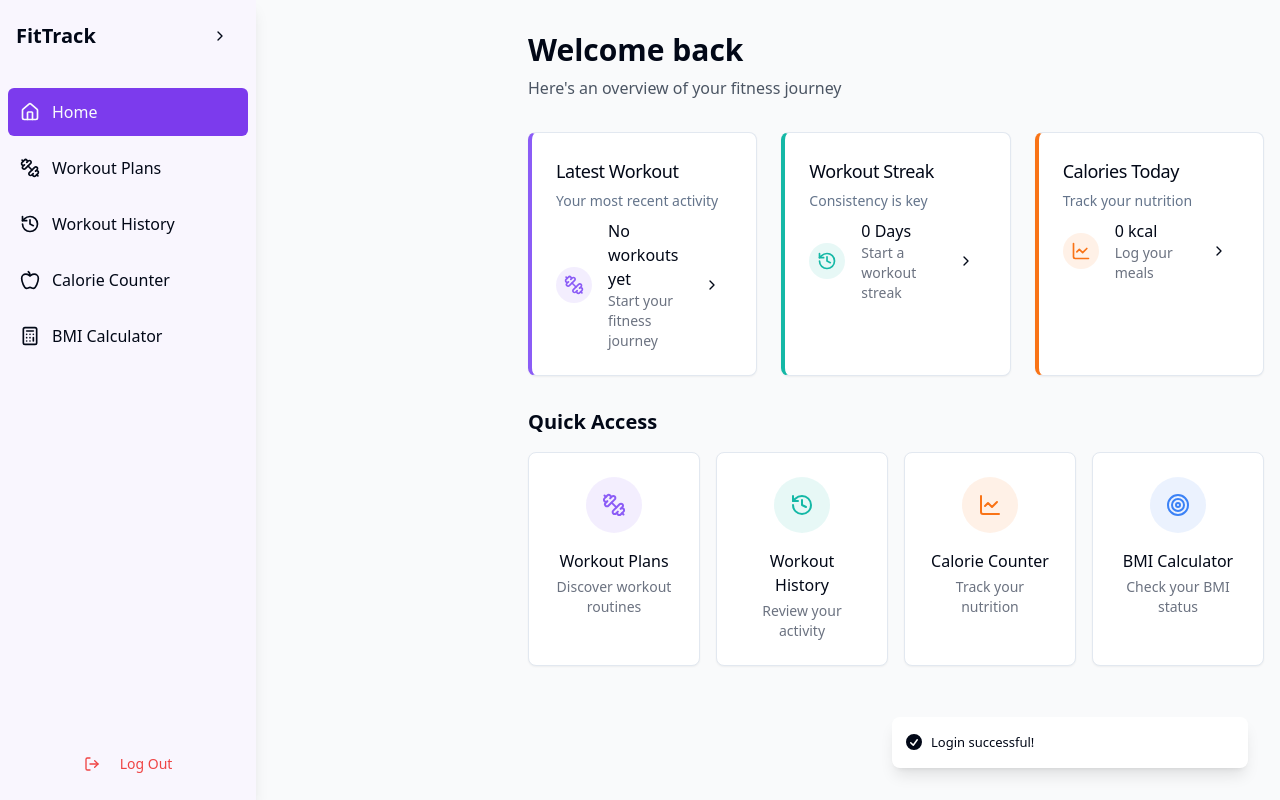
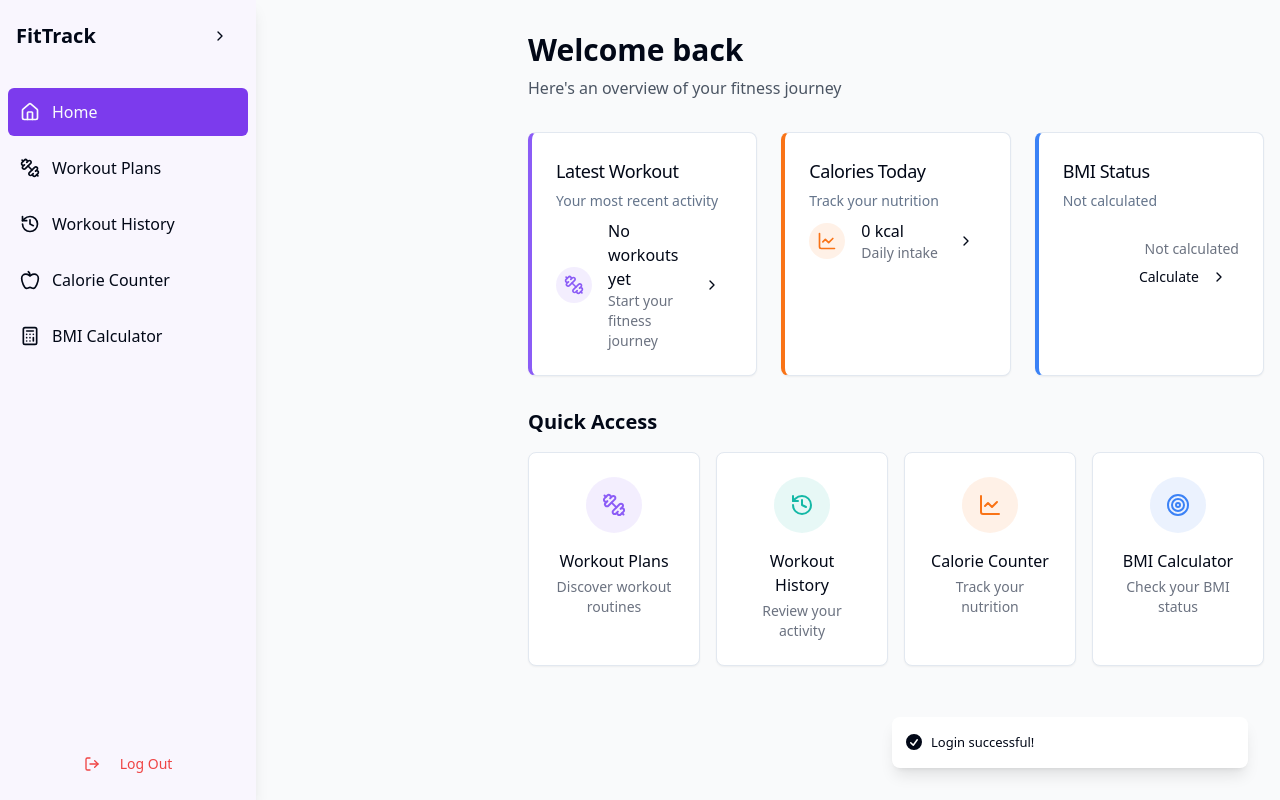
Before and after one commit to Nalin-22/body-beat-blueprint, a React (Vite) app: page /login in a window 1280 px wide. Both pictures are taken after typing "name@example.com", "Sample123" into the empty fields and a click on the button "Sign in". Built offline with nearby package versions, Linux system fonts and the light colour scheme.

Commit message:
Update dashboard with user data
Updates the dashboard to reflect user calorie and workout data, and adds a radial progress chart for BMI.

```diff
--- a/src/pages/BMICalculator.tsx
+++ b/src/pages/BMICalculator.tsx
@@ -1,4 +1,3 @@
-
 import { useState, useEffect } from 'react';
 import { Card, CardContent, CardDescription, CardHeader, CardTitle } from '@/components/ui/card';
 import { Button } from '@/components/ui/button';
@@ -19,11 +18,9 @@ const BMICalculator = () => {
       let bmiValue: number;
 
       if (unit === 'metric') {
-        // Metric: weight (kg) / height^2 (m)
         const heightInMeters = Number(height) / 100;
         bmiValue = Number(weight) / (heightInMeters * heightInMeters);
       } else {
-        // Imperial: (weight (lbs) * 703) / height^2 (inches)
         bmiValue = (Number(weight) * 703) / (Number(height) * Number(height));
       }
 
@@ -42,8 +39,13 @@ const BMICalculator = () => {
       } else {
         setBmiCategory('Obesity');
       }
+
+      localStorage.setItem('bmiData', JSON.stringify({
+        bmi: bmi,
+        category: bmiCategory,
+      }));
     }
-  }, [bmi]);
+  }, [bmi, bmiCategory]);
 
   const handleHeightChange = (e: React.ChangeEvent<HTMLInputElement>) => {
     const value = e.target.value;
--- a/src/pages/Dashboard.tsx
+++ b/src/pages/Dashboard.tsx
@@ -1,12 +1,67 @@
-
 import { Card, CardContent, CardDescription, CardHeader, CardTitle } from '@/components/ui/card';
 import { Button } from '@/components/ui/button';
 import { useAuth } from '@/contexts/AuthContext';
 import { Dumbbell, History, LineChart, Target, ChevronRight } from 'lucide-react';
 import { Link } from 'react-router-dom';
+import { RadialBarChart, RadialBar, ResponsiveContainer, PolarAngleAxis } from 'recharts';
+import { useEffect, useState } from 'react';
+
+interface WorkoutHistoryItem {
+  id: string;
+  title: string;
+  date: string;
+}
 
 const Dashboard = () => {
   const { user } = useAuth();
+  const [todayCalories, setTodayCalories] = useState(0);
+  const [latestWorkout, setLatestWorkout] = useState<WorkoutHistoryItem | null>(null);
+  const [bmiData, setBmiData] = useState<{ bmi: number | null, category: string }>({ bmi: null, category: '' });
+
+  useEffect(() => {
+    // Load workout history
+    const savedHistory = localStorage.getItem('workoutHistory');
+    if (savedHistory) {
+      const history = JSON.parse(savedHistory);
+      if (history.length > 0) {
+        setLatestWorkout(history[history.length - 1]);
+      }
+    }
+
+    // Load today's calories
+    const savedEntries = localStorage.getItem('calorieEntries');
+    if (savedEntries) {
+      const entries = JSON.parse(savedEntries);
+      const today = new Date().toDateString();
+      const todayEntries = entries.filter((entry: any) =>
+        new Date(entry.date).toDateString() === today
+      );
+      const total = todayEntries.reduce((sum: number, entry: any) => sum + entry.calories, 0);
+      setTodayCalories(total);
+    }
+
+    // Load BMI data
+    const savedBmi = localStorage.getItem('bmiData');
+    if (savedBmi) {
+      setBmiData(JSON.parse(savedBmi));
+    }
+  }, []);
+
+  const getBmiColor = (bmi: number | null) => {
+    if (!bmi) return '#gray';
+    if (bmi < 18.5) return '#3b82f6'; // blue for underweight
+    if (bmi >= 18.5 && bmi < 25) return '#22c55e'; // green for normal
+    if (bmi >= 25 && bmi < 30) return '#eab308'; // yellow for overweight
+    return '#ef4444'; // red for obese
+  };
+
+  const bmiChartData = [
+    {
+      name: 'BMI',
+      value: bmiData.bmi || 0,
+      fill: getBmiColor(bmiData.bmi),
+    },
+  ];
 
   return (
     <div className="space-y-8">
@@ -28,36 +83,22 @@ const Dashboard = () => {
                   <Dumbbell className="h-5 w-5 text-fitness-purple" />
                 </div>
                 <div>
-                  <p className="font-medium">No workouts yet</p>
-                  <p className="text-sm text-gray-500">Start your fitness journey</p>
+                  {latestWorkout ? (
+                    <>
+                      <p className="font-medium">{latestWorkout.title}</p>
+                      <p className="text-sm text-gray-500">
+                        {new Date(latestWorkout.date).toLocaleDateString()}
+                      </p>
+                    </>
+                  ) : (
+                    <>
+                      <p className="font-medium">No workouts yet</p>
+                      <p className="text-sm text-gray-500">Start your fitness journey</p>
+                    </>
+                  )}
                 </div>
               </div>
               <Link to="/dashboard/workout-plans">
-                <Button variant="ghost" size="sm">
-                  <ChevronRight className="h-4 w-4" />
-                </Button>
-              </Link>
-            </div>
-          </CardContent>
-        </Card>
-
-        <Card className="border-l-4 border-l-fitness-teal">
-          <CardHeader className="pb-2">
-            <CardTitle className="text-lg font-medium">Workout Streak</CardTitle>
-            <CardDescription>Consistency is key</CardDescription>
-          </CardHeader>
-          <CardContent>
-            <div className="flex items-center justify-between">
-              <div className="flex items-center">
-                <div className="mr-4 rounded-full bg-fitness-teal/10 p-2">
-                  <History className="h-5 w-5 text-fitness-teal" />
-                </div>
-                <div>
-                  <p className="font-medium">0 Days</p>
-                  <p className="text-sm text-gray-500">Start a workout streak</p>
-                </div>
-              </div>
-              <Link to="/dashboard/workout-history">
                 <Button variant="ghost" size="sm">
                   <ChevronRight className="h-4 w-4" />
                 </Button>
@@ -78,8 +119,8 @@ const Dashboard = () => {
                   <LineChart className="h-5 w-5 text-orange-500" />
                 </div>
                 <div>
-                  <p className="font-medium">0 kcal</p>
-                  <p className="text-sm text-gray-500">Log your meals</p>
+                  <p className="font-medium">{todayCalories} kcal</p>
+                  <p className="text-sm text-gray-500">Daily intake</p>
                 </div>
               </div>
               <Link to="/dashboard/calorie-counter">
@@ -87,6 +128,55 @@ const Dashboard = () => {
                   <ChevronRight className="h-4 w-4" />
                 </Button>
               </Link>
+            </div>
+          </CardContent>
+        </Card>
+
+        <Card className="border-l-4 border-l-blue-500">
+          <CardHeader className="pb-2">
+            <CardTitle className="text-lg font-medium">BMI Status</CardTitle>
+            <CardDescription>{bmiData.category || 'Not calculated'}</CardDescription>
+          </CardHeader>
+          <CardContent>
+            <div className="flex items-center justify-between">
+              <div className="w-24 h-24">
+                {bmiData.bmi && (
+                  <ResponsiveContainer width="100%" height="100%">
+                    <RadialBarChart
+                      innerRadius="60%"
+                      outerRadius="100%"
+                      data={bmiChartData}
+                      startAngle={90}
+                      endAngle={-270}
+                    >
+                      <PolarAngleAxis
+                        type="number"
+                        domain={[0, 40]}
+                        angleAxisId={0}
+                        tick={false}
+                      />
+                      <RadialBar
+                        background
+                        dataKey="value"
+                        cornerRadius={30}
+                        fill={getBmiColor(bmiData.bmi)}
+                      />
+                    </RadialBarChart>
+                  </ResponsiveContainer>
+                )}
+              </div>
+              <div className="flex flex-col items-end">
+                {bmiData.bmi ? (
+                  <p className="text-2xl font-bold">{bmiData.bmi.toFixed(1)}</p>
+                ) : (
+                  <p className="text-sm text-gray-500">Not calculated</p>
+                )}
+                <Link to="/dashboard/bmi-calculator">
+                  <Button variant="ghost" size="sm">
+                    Calculate <ChevronRight className="h-4 w-4 ml-1" />
+                  </Button>
+                </Link>
+              </div>
             </div>
           </CardContent>
         </Card>
```
